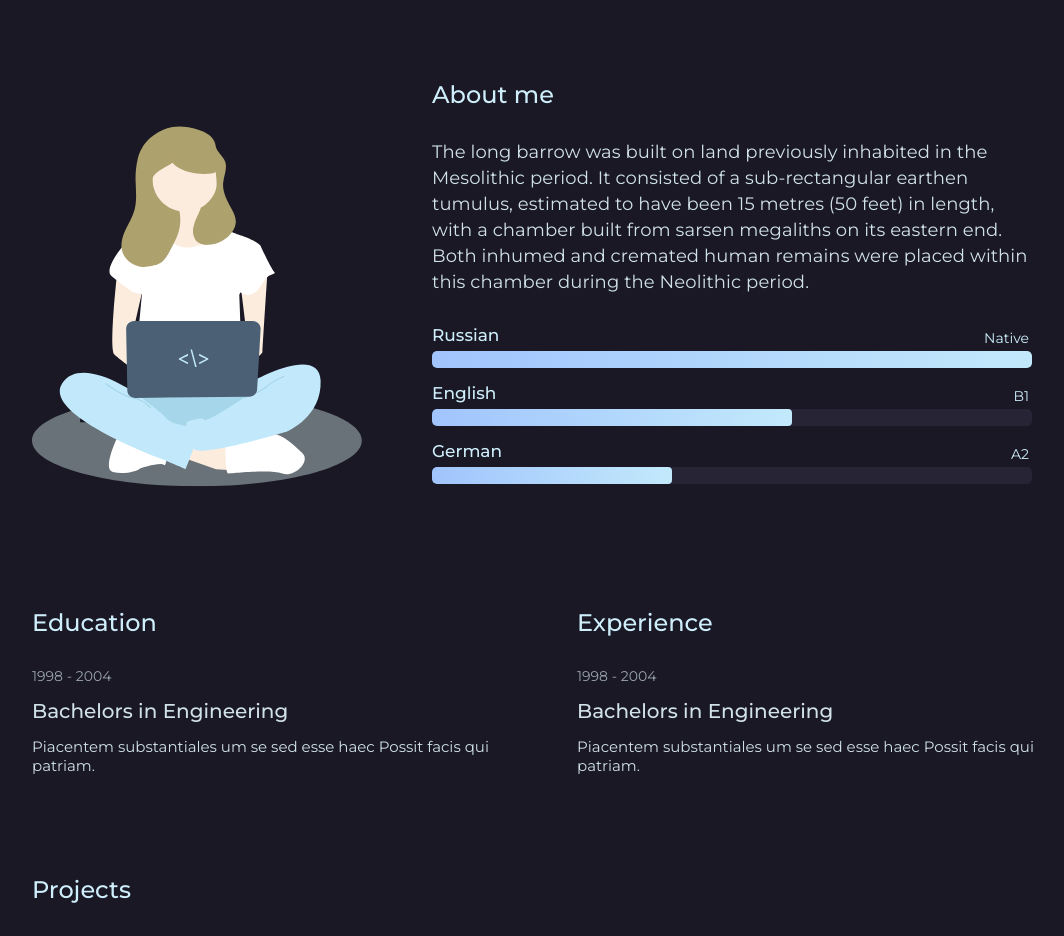
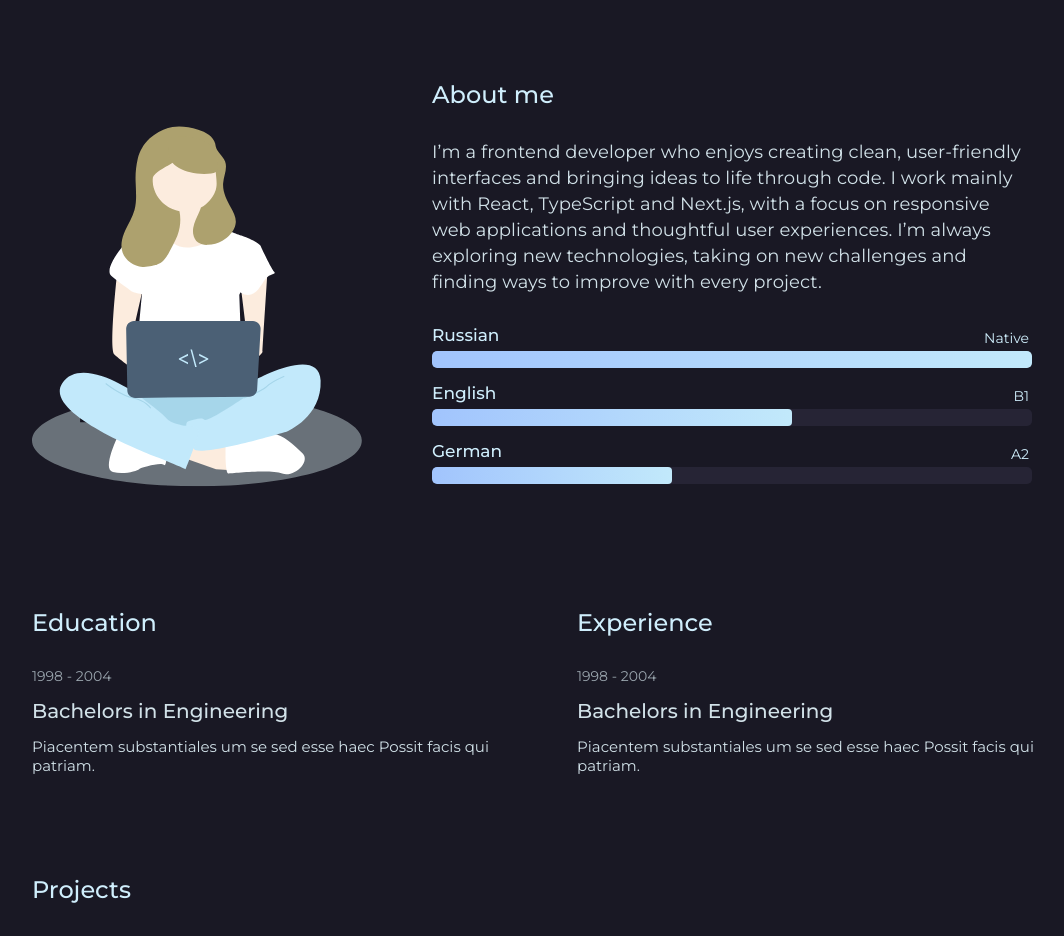
Before and after one commit to hoakiin/portfolio, a React (Vite) app: page / in a window 1280 px wide. Shown: the part 820-1756 px from the top of the page, without its empty margins (88-1152 px from the left). Built offline with nearby package versions, Linux system fonts and the light colour scheme.

Commit message:
fix: update About me text

```diff
--- a/src/layout/sections/about/About.tsx
+++ b/src/layout/sections/about/About.tsx
@@ -13,12 +13,12 @@ export const About: React.FC = () => {
           <S.Information>
             <SectionTitle>About me</SectionTitle>
             <S.Text>
-              The long barrow was built on land previously inhabited in the
-              Mesolithic period. It consisted of a sub-rectangular earthen
-              tumulus, estimated to have been 15 metres (50 feet) in length,
-              with a chamber built from sarsen megaliths on its eastern end.
-              Both inhumed and cremated human remains were placed within this
-              chamber during the Neolithic period.
+              I’m a frontend developer who enjoys creating clean, user-friendly
+              interfaces and bringing ideas to life through code. I work mainly
+              with React, TypeScript and Next.js, with a focus on responsive web
+              applications and thoughtful user experiences. I’m always exploring
+              new technologies, taking on new challenges and finding ways to
+              improve with every project.
             </S.Text>
           </S.Information>
 
```
